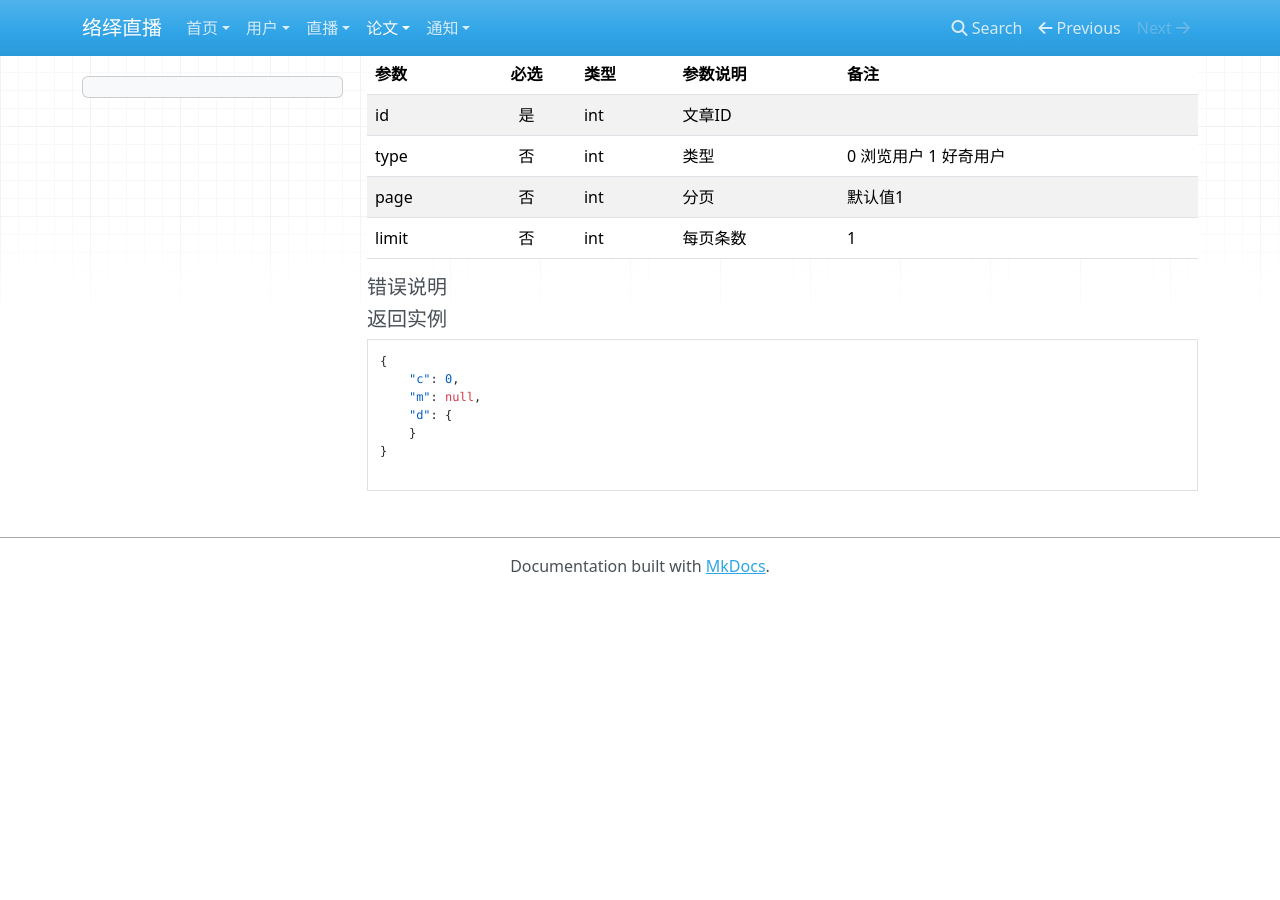
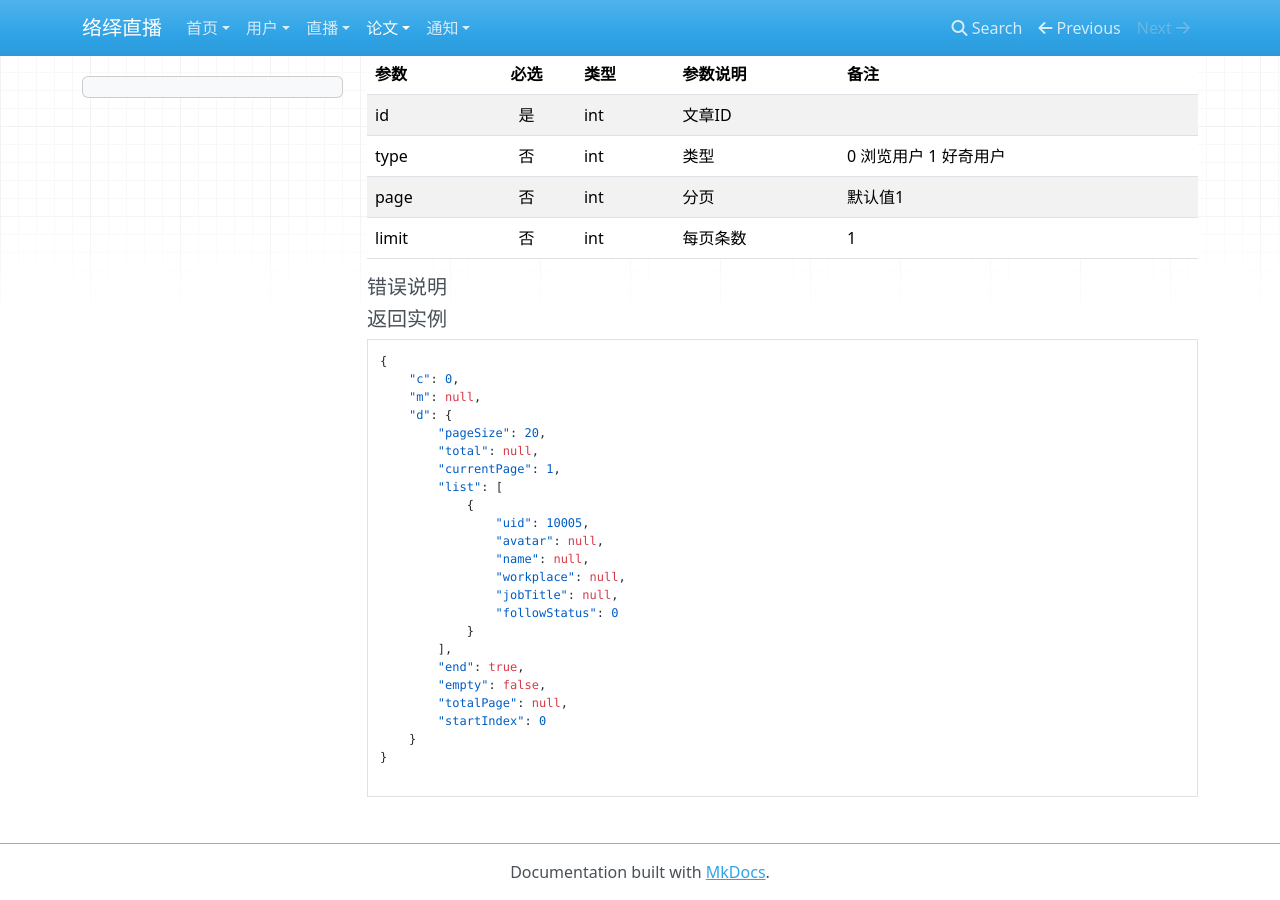
Before and after one commit to G-little/luoyi-wiki, an MkDocs documentation site: the page built from docs/luoyi/article.md, in a window 1280 px wide and 900 px high, scrolled down 3724 px. Built offline with MkDocs 1.6.1, drawn with Linux system fonts in a browser that asks for light colours; nearby versions of some CDN libraries; before the commit the page ends 4318 px from its top, so only the background shows below that.

Commit message:
add file

```diff
--- a/docs/luoyi/article.md
+++ b/docs/luoyi/article.md
@@ -237,6 +237,23 @@
     "c": 0,
     "m": null,
     "d": {
+        "pageSize": 20,
+        "total": null,
+        "currentPage": 1,
+        "list": [
+            {
+                "uid": 10005,
+                "avatar": null,
+                "name": null,
+                "workplace": null,
+                "jobTitle": null,
+                "followStatus": 0
+            }
+        ],
+        "end": true,
+        "empty": false,
+        "totalPage": null,
+        "startIndex": 0
     }
 }
 
```
Also changed, not shown: site/luoyi/article/index.html, site/search/search_index.json, 1 other file.
